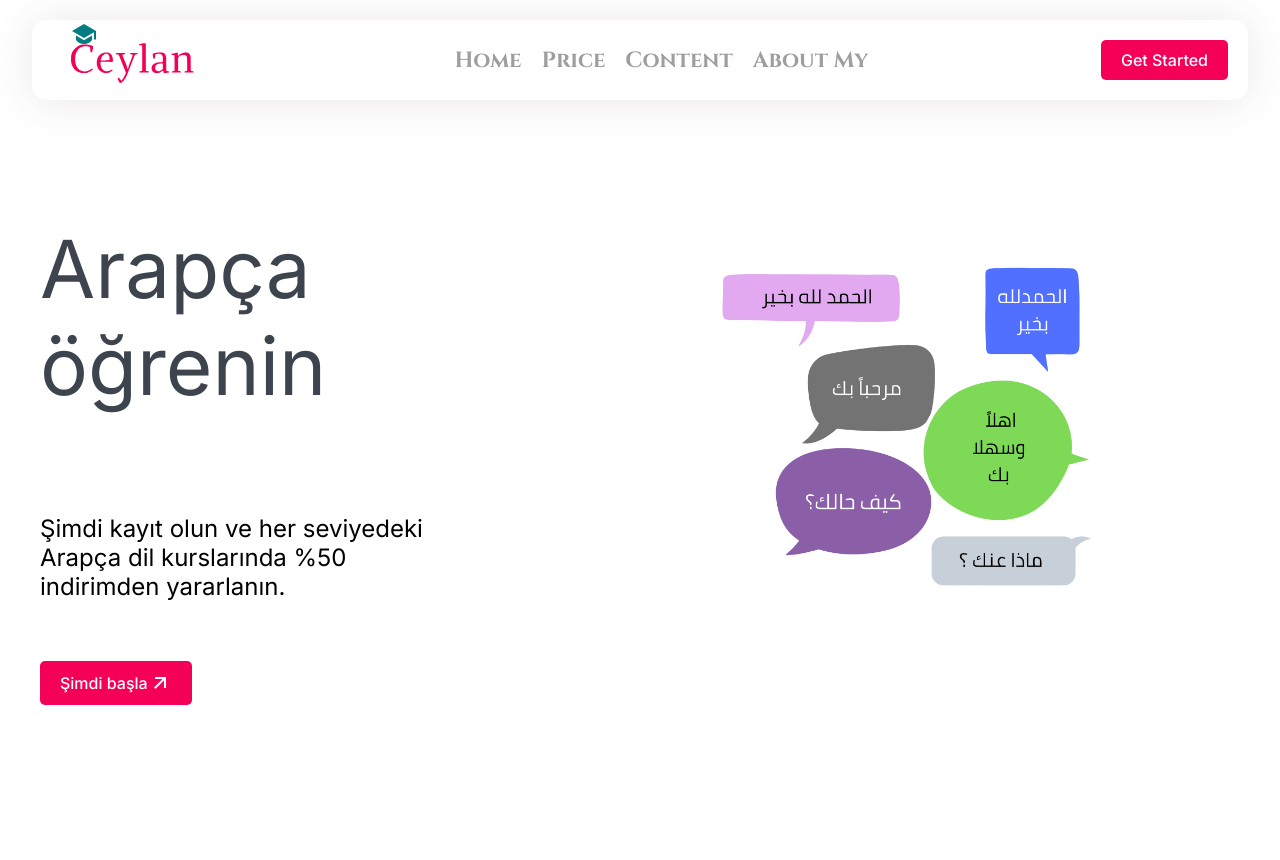
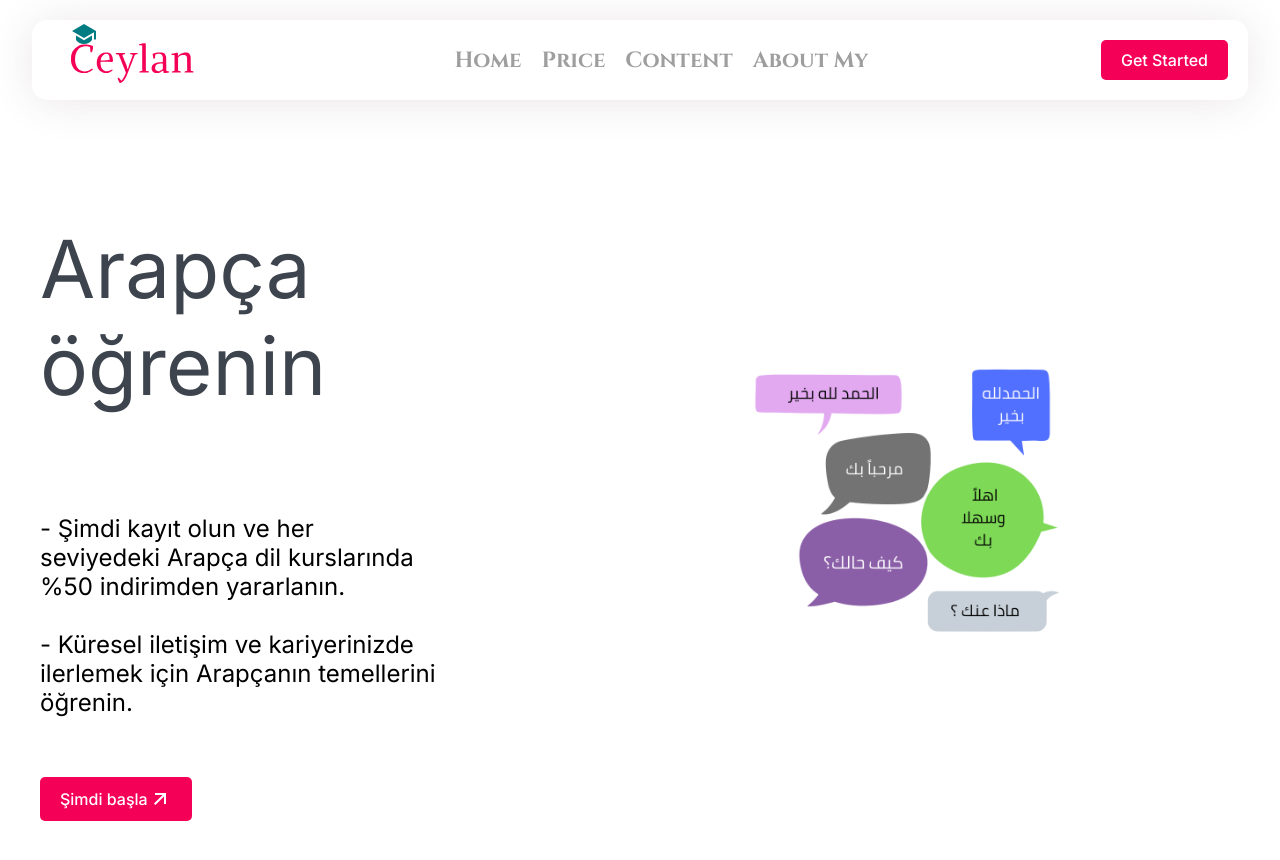
Before and after one commit to a00ae/Ceylan-Academic, a React (Vite) app: page / in a window 1280 px wide. Shown: the top 860 px of the page. Before the commit the page ends 800 px from the top, so only its background shows below. Built offline with nearby package versions, Linux system fonts and the light colour scheme.

Commit message:
new service

```diff
--- a/src/App.tsx
+++ b/src/App.tsx
@@ -1,16 +1,35 @@
-import Header from "./components/layout/Header/Header"
-import Main from "./components/layout/Main/Main"
-
+import { useEffect, useState } from "react";
+import Header from "./components/layout/Header/Header";
+import Main from "./components/layout/Main/Main";
+import Loader from "./components/ui/Button/loader/Loader";
 
 function App() {
+  const [loading, setLoading] = useState<boolean>(false);
+  const [message, setMessage] = useState<string>("Error")
+
+  useEffect(() => {
+    const loadingFunction = async () => {
+      try {
+        setLoading(true);
+        await new Promise((rej) => setTimeout(rej, Math.random() * 6000 + 100));
+        setLoading(false);
+      } catch (error) {
+        setLoading(false)
+        throw new Error(message, { cause: error });
+      }
+    };
+    window.addEventListener("load", loadingFunction)
+    return ()=> window.removeEventListener("load", loadingFunction)
+  }, [message]);
+
+  if(loading) return <Loader/>
 
   return (
     <>
-    <Header />
-    <Main />
-
+      <Header />
+      <Main />
     </>
-  )
+  );
 }
 
-export default App
+export default App;
--- a/src/components/layout/Main/section-1/Service.module.scss
+++ b/src/components/layout/Main/section-1/Service.module.scss
@@ -1,6 +1,7 @@
 @use "../../../../styles/variables" as service;
 .service {
   @include service.container-padding-box;
+  width: 100%;
 
   &_container {
     @include service.flex-gap-xxl;
@@ -29,15 +30,17 @@
     border-radius: var(--border-radius-md);
     display: flex;
     justify-content: center;
-    max-height: 400px;
+    align-items: flex-end;
+    max-height: 550px;
 
     // 2. لمنع أي محتوى داخلي (الصورة) من تمديد الحاوية وإجبارها على الالتزام بالحدود
     overflow: hidden;
 
     img {
       // 3. نجعل الصورة تأخذ 100% من العرض والارتفاع المتاحين لها من الأب الداعم
-      width: 100%;
+      width: 50%;
       height: 100%;
+
 
       // 4. cover تضمن تغطية المساحة بالكامل بدون تشويه الأبعاد (تُقص الأطراف الزائدة تلقائيًا)
       object-fit: contain;
--- a/src/components/layout/Main/section-1/Service.tsx
+++ b/src/components/layout/Main/section-1/Service.tsx
@@ -10,8 +10,9 @@ const Service = () => {
         <div className={styles["service_text-desc"]}>
           <h2>Arapça öğrenin</h2>
           <p>
-            Şimdi kayıt olun ve her seviyedeki Arapça dil kurslarında %50
-            indirimden yararlanın.
+            - Şimdi kayıt olun ve her seviyedeki Arapça dil kurslarında %50
+            indirimden yararlanın. <br /> <br />- Küresel iletişim ve
+            kariyerinizde ilerlemek için Arapçanın temellerini öğrenin.
           </p>
           <a href="#">
             <Button style={{ display: "flex", alignItems: "center" }}>
--- /dev/null
+++ b/src/components/ui/Button/loader/Loader.tsx
@@ -0,0 +1,9 @@
+
+
+const Loader = () => {
+  return (
+    <div>Loader...</div>
+  )
+}
+
+export default Loader
--- a/src/styles/_variables.scss
+++ b/src/styles/_variables.scss
@@ -96,6 +96,7 @@ $width-xxl: 1400px;
   padding-right: var(--padding-md);
   padding-top: var(--padding-xxl);
   padding-bottom: var(--padding-xl);
+  width: 100%;
 
   @media (max-width: $width-md) {
     padding-left: var(--padding-xs);
```
